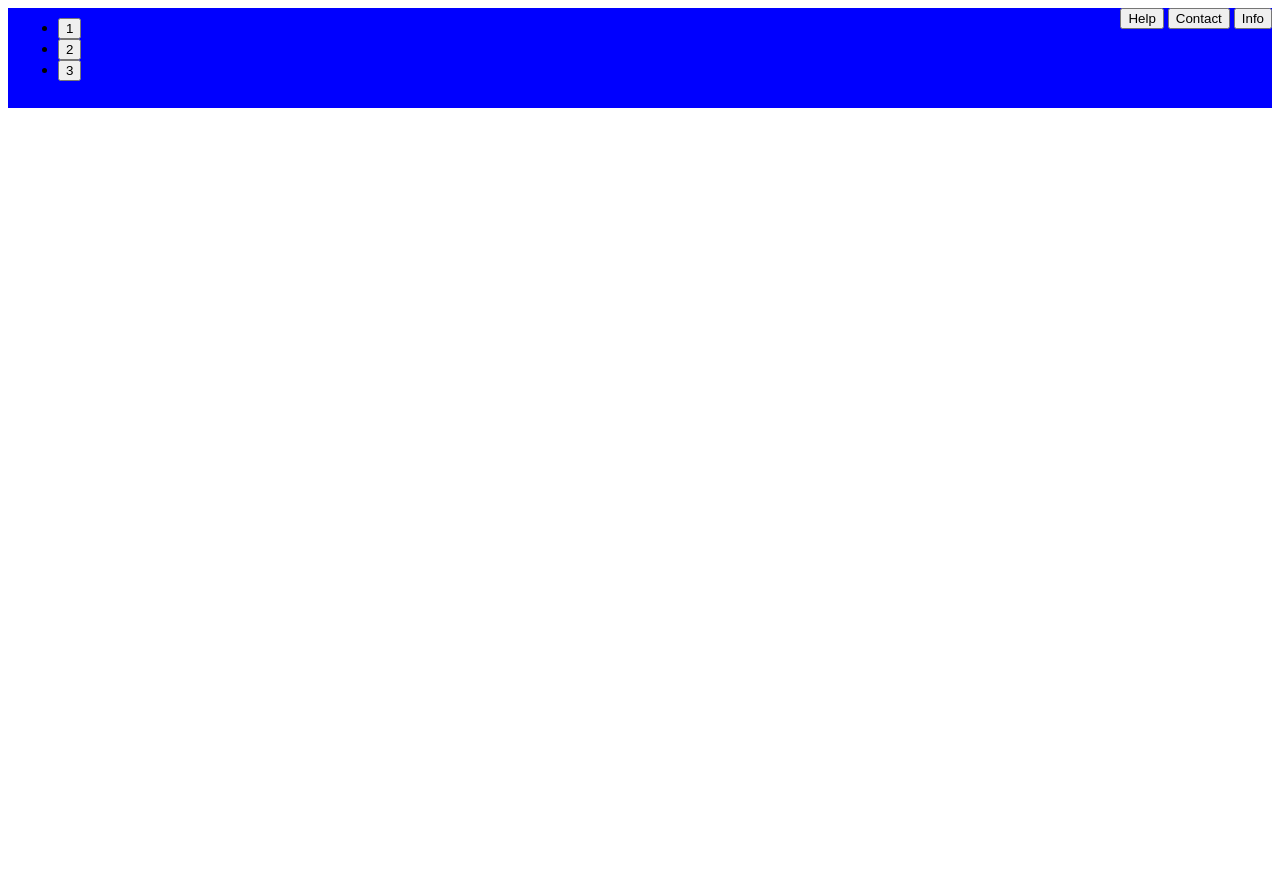
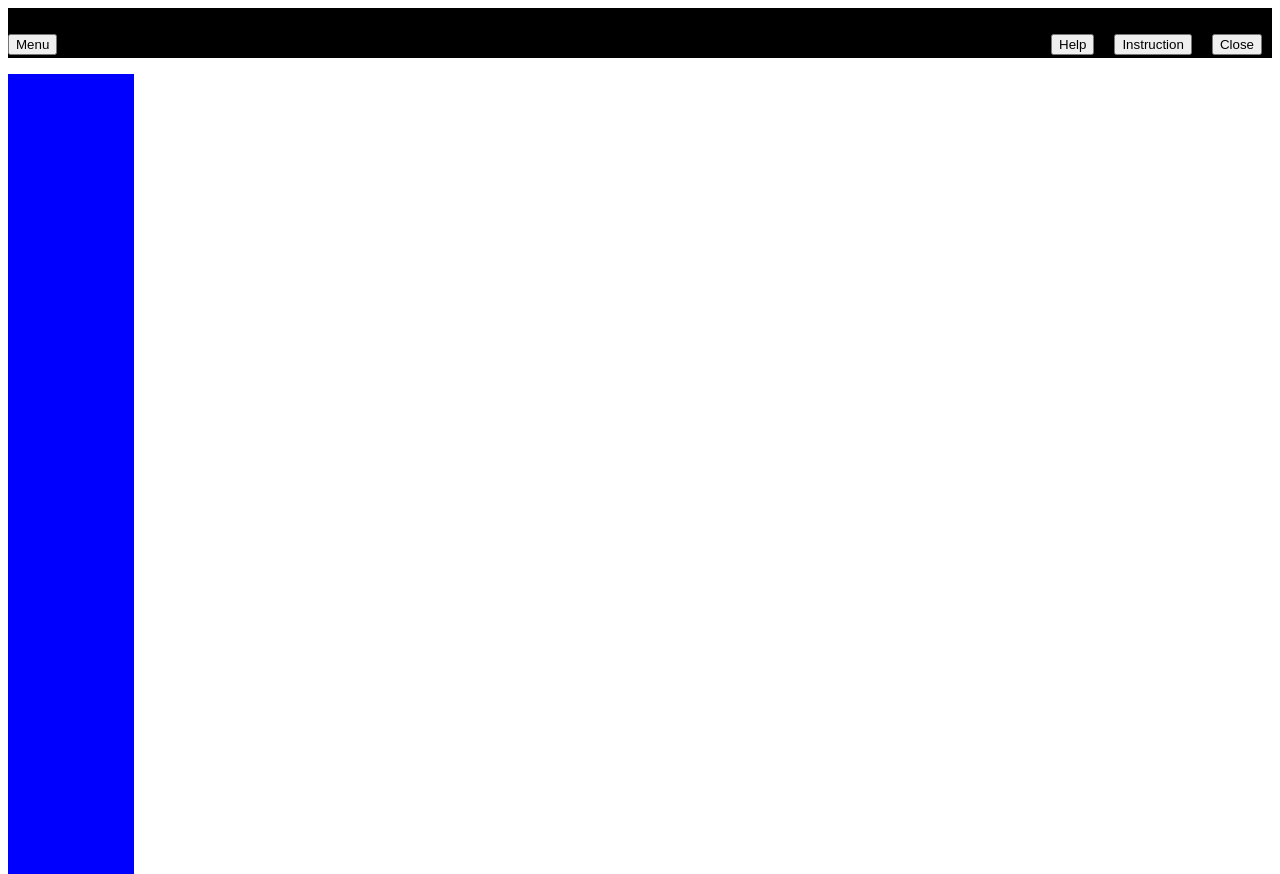
Before and after one commit to Nannapaneni/HTML-Tutorials, a plain HTML site: page axes/axes.html in a window 1280 px wide. Before the commit the page ends 816 px from the top, so only its background shows below. Drawn offline with Linux system fonts and the light colour scheme.

Commit message:
in progress

```diff
--- a/axes/axes.css
+++ b/axes/axes.css
@@ -1,12 +1,11 @@
 body {
   height: 100vh;
   grid-template: 8% 80% 10% / 15% 85%;
-  grid-template-areas: "header" "main" "footer";
 }
 
 header {
-  background-color: blue;
-  height: 100px;
+  background-color: black;
+  height: 50px;
   width: auto;
 }
 
@@ -29,3 +28,12 @@ footer {
   display: table-cell;
   margin: 10px;
 }
+.menu-item{
+  float:left;
+  margin-top: 26px;
+}
+.sidebar{
+  height: 100%;
+  width:10%;
+  background-color: blue;
+}
--- a/axes/axes.html
+++ b/axes/axes.html
@@ -12,22 +12,31 @@
 
 <body>
     <header>
-        <ul class="top-menu-item">
-            <li><button>1</button></li>
-            <li><button>2</button></li>
-            <li><button>3</button></li>
-        </ul>
+        <div class="menu-item">
 
+            <button>Menu</button>
+        </div>
         <div class="top-menu-container">
-            <button>Help</button>
-            <button>Contact</button>
-            <button>Info</button>
+            <ul>
+
+                <li class="top-menu-item">
+                    <button>Help</button>
+                </li>
+                <li class="top-menu-item">
+                    <button>Instruction</button>
+                </li>
+                <li class="top-menu-item">
+                    <button>Close</button>
+                </li>
+            </ul>
         </div>
     </header>
+    <div class="sidebar">
+        <ul class="">
 
-    <div>
+        </ul>
+    </div>
 
-    </div>
 
 
 
```
